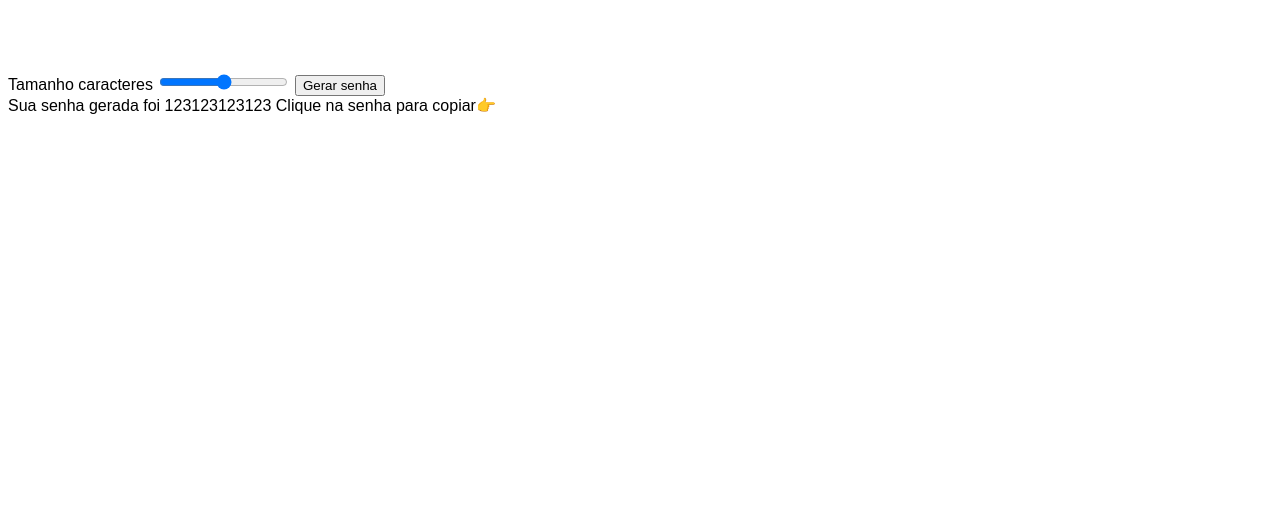
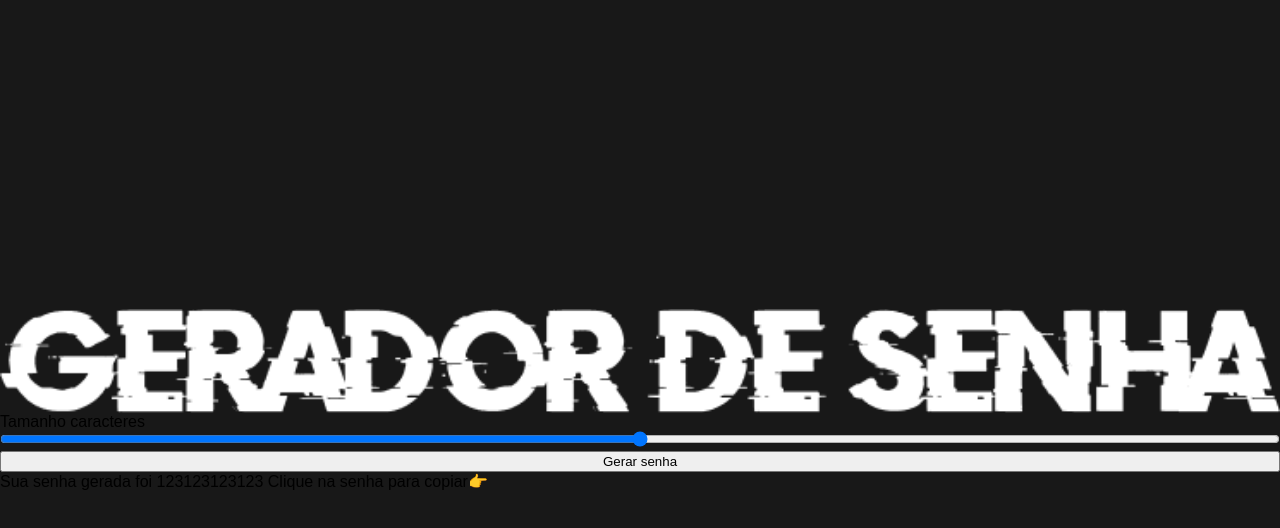
Before and after one commit to Brunogabriel-dev/gerador-senhas, a plain HTML site: page index.html in a window 1280 px wide. Drawn offline with Linux system fonts and the light colour scheme.

Commit message:
Inclusão de texto

```diff
--- a/style.css
+++ b/style.css
@@ -1,3 +1,16 @@
 *{
   font-family: sans-serif;
+  width: 100%;
+  margin: 0 auto;
+  box-sizing: border-box;
 }
+
+body{
+  background-color: #181818;
+  width: 100%;
+  height: 100vh;
+  display: flex;
+  justify-content: center;
+  align-items: center;
+  flex-direction: column;
+}
```
